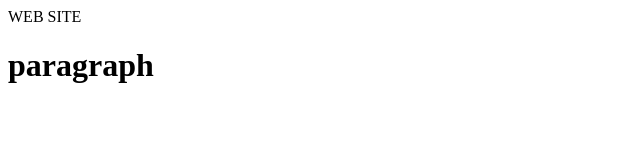
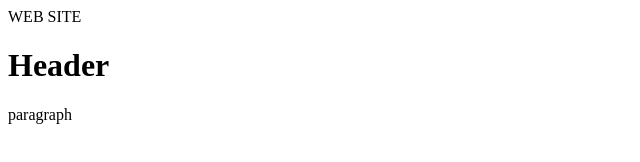
Before and after one commit to Narenrohitha/GIT_TESTS, a plain HTML site: page templates/tests.html in a window 1280 px wide. Shown: the whole page, without its empty margins (0-640 px from the left). Drawn offline with Linux system fonts and the light colour scheme.

Commit message:
second commit

```diff
--- a/templates/tests.html
+++ b/templates/tests.html
@@ -1,6 +1,7 @@
 <!DOCTYPE html>
 <head>WEB SITE</head>
 <body>
-    <h1>paragraph</h1>
+    <h1>Header</h1>
+    <p>paragraph</p>
 </body>
 </html>
```
